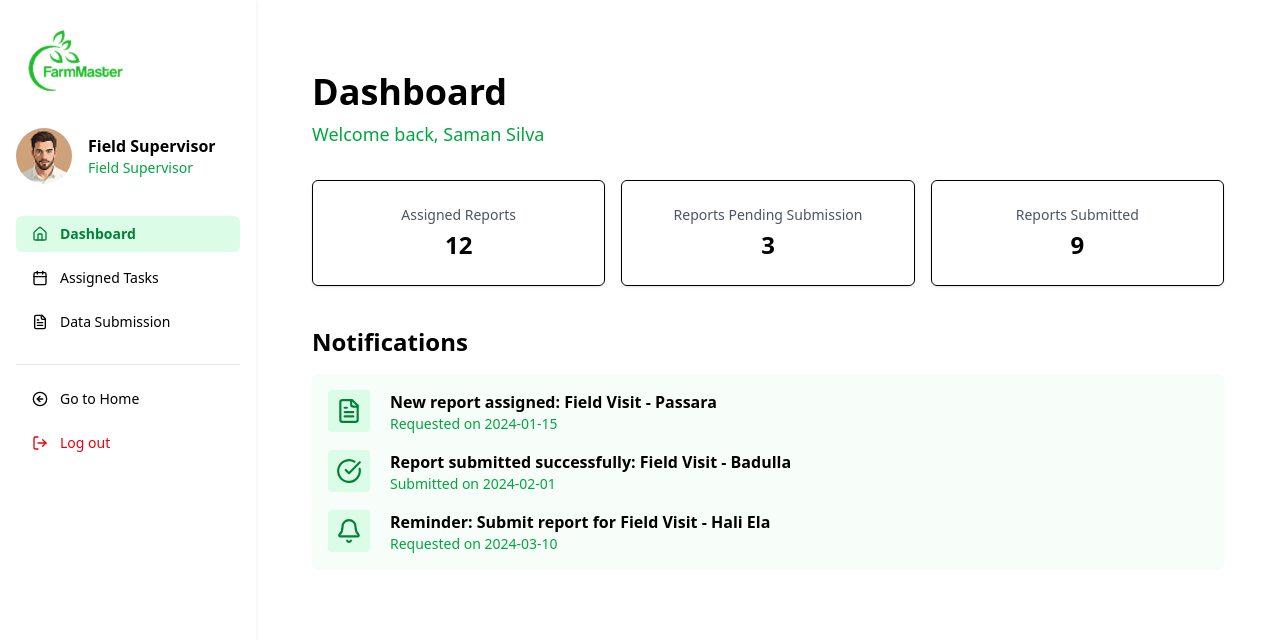
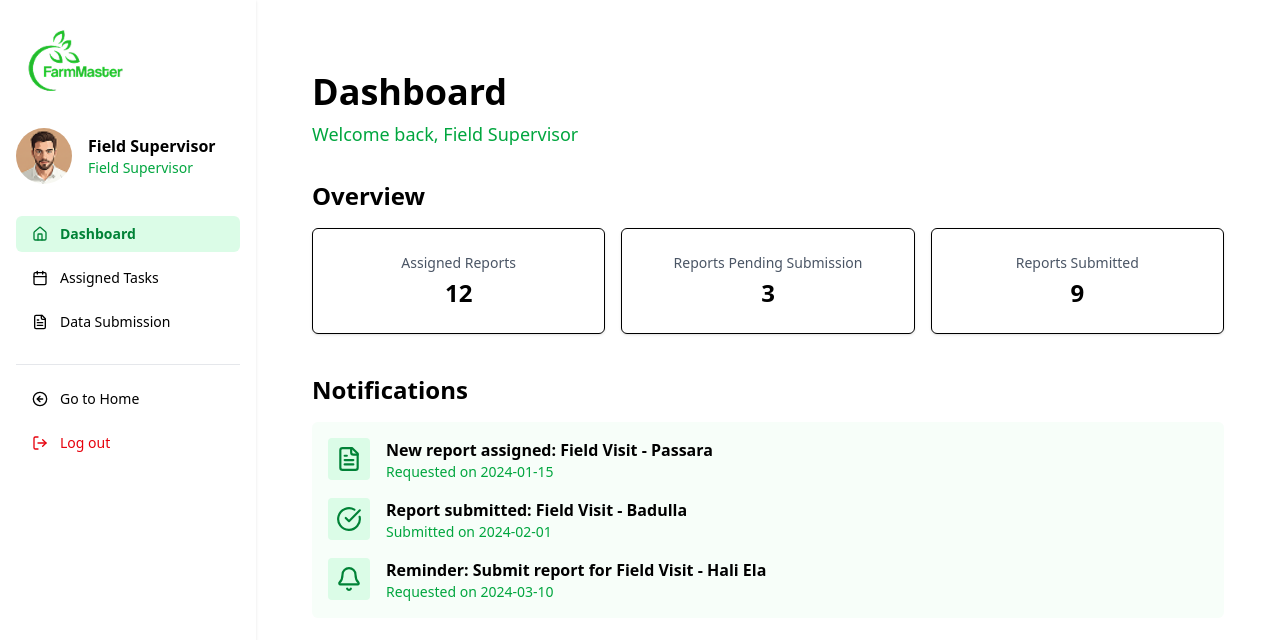
Before and after one commit to NayanaJayawickrama/FARMMASTER, a React (Vite) app: page /fieldsupervisordashboard in a window 1280 px wide. Shown: the top 640 px of the page. Built offline with nearby package versions, Linux system fonts and the light colour scheme.

Commit message:
Update some changes into user roles

```diff
--- a/src/components/buyerdashboard/BuyerDashboardContent.jsx
+++ b/src/components/buyerdashboard/BuyerDashboardContent.jsx
@@ -1,4 +1,4 @@
-import React from "react";
+import React, { useEffect, useState } from "react";
 import {
   ShoppingCart,
   CheckCircle,
@@ -7,13 +7,24 @@ import {
 } from "lucide-react";
 
 export default function BuyerDashboardContent() {
+  const [user, setUser] = useState(null);
+
+  useEffect(() => {
+    const storedUser = JSON.parse(localStorage.getItem("user"));
+    if (storedUser) {
+      setUser(storedUser);
+    }
+  }, []);
+
   return (
     <div className="p-4 md:p-10 font-poppins">
       {/* Header */}
       <div className="flex flex-col md:flex-row justify-between items-start md:items-center mb-10">
         <div>
           <h1 className="text-3xl md:text-4xl font-bold mb-2">Dashboard</h1>
-          <p className="text-green-600 mt-1">Welcome back, Emily Perera</p>
+          <p className="text-green-600 mt-1">
+            Welcome back, {user?.name || "Buyer"}
+          </p>
         </div>
         <button className="border border-black px-4 py-2 rounded-md hover:bg-gray-100 flex items-center gap-2 font-bold text-black mt-4 md:mt-0">
           <Repeat size={20} />
@@ -29,7 +40,7 @@ export default function BuyerDashboardContent() {
         </div>
         <div className="border rounded-md p-6 shadow-sm text-center">
           <p className="text-sm text-gray-600">Total Spendings</p>
-          <p className="text-2xl font-bold mt-1">10 000 LKR</p>
+          <p className="text-2xl font-bold mt-1">10,000 LKR</p>
         </div>
         <div className="border rounded-md p-6 shadow-sm text-center">
           <p className="text-sm text-gray-600">Purchase History</p>
--- a/src/components/fieldsupervisordashboard/FSDashboardContent.jsx
+++ b/src/components/fieldsupervisordashboard/FSDashboardContent.jsx
@@ -1,7 +1,16 @@
-import React from "react";
+import React, { useEffect, useState } from "react";
 import { FileText, CheckCircle, Bell } from "lucide-react";
 
 export default function FSDashboardContent() {
+  const [user, setUser] = useState(null);
+
+  useEffect(() => {
+    const storedUser = JSON.parse(localStorage.getItem("user"));
+    if (storedUser) {
+      setUser(storedUser);
+    }
+  }, []);
+
   return (
     <div className="p-4 md:p-10">
       {/* Top Section */}
@@ -9,13 +18,14 @@ export default function FSDashboardContent() {
         <div>
           <h1 className="text-3xl md:text-4xl font-bold">Dashboard</h1>
           <p className="text-sm md:text-lg text-green-600 mt-2">
-            Welcome back, Saman Silva
+            Welcome back, {user?.name || "Field Supervisor"}
           </p>
         </div>
       </div>
 
       {/* Overview Section */}
       <div className="mb-10">
+        <h2 className="text-2xl font-bold mb-4">Overview</h2>
         <div className="grid grid-cols-1 sm:grid-cols-2 md:grid-cols-3 gap-4">
           <div className="border rounded-md p-6 shadow-sm text-center">
             <p className="text-sm text-gray-600">Assigned Reports</p>
@@ -36,7 +46,8 @@ export default function FSDashboardContent() {
       <div className="mb-10">
         <h2 className="text-2xl font-bold mb-4">Notifications</h2>
         <ul className="space-y-4 bg-green-50/50 p-4 rounded-md">
-          <li className="flex items-start gap-5">
+          {/* Notification 1 */}
+          <li className="flex items-start gap-4">
             <div className="bg-green-100 rounded-sm p-2">
               <FileText className="text-green-700" size={26} />
             </div>
@@ -44,23 +55,25 @@ export default function FSDashboardContent() {
               <p className="font-semibold">
                 New report assigned: Field Visit - Passara
               </p>
-              <p className="text-sm text-green-600">
-                Requested on 2024-01-15
-              </p>
+              <p className="text-sm text-green-600">Requested on 2024-01-15</p>
             </div>
           </li>
-          <li className="flex items-start gap-5">
+
+          {/* Notification 2 */}
+          <li className="flex items-start gap-4">
             <div className="bg-green-100 rounded-sm p-2">
               <CheckCircle className="text-green-700" size={26} />
             </div>
             <div>
               <p className="font-semibold">
-                Report submitted successfully: Field Visit - Badulla
+                Report submitted: Field Visit - Badulla
               </p>
               <p className="text-sm text-green-600">Submitted on 2024-02-01</p>
             </div>
           </li>
-          <li className="flex items-start gap-5">
+
+          {/* Notification 3 */}
+          <li className="flex items-start gap-4">
             <div className="bg-green-100 rounded-sm p-2">
               <Bell className="text-green-700" size={26} />
             </div>
--- a/src/components/financialmanagerdashboard/FMDashboardContent.jsx
+++ b/src/components/financialmanagerdashboard/FMDashboardContent.jsx
@@ -1,4 +1,4 @@
-import React from "react";
+import React, { useEffect, useState } from "react";
 import { LineChart, Line, XAxis, ResponsiveContainer } from "recharts";
 import { NavLink } from "react-router-dom";
 
@@ -13,13 +13,22 @@ const data = [
 ];
 
 export default function FinancialDashboardContent() {
+  const [userName, setUserName] = useState("");
+
+  useEffect(() => {
+    const storedUser = JSON.parse(localStorage.getItem("user"));
+    if (storedUser?.name) {
+      setUserName(storedUser.name);
+    }
+  }, []);
+
   return (
     <div className="p-4 md:p-10 font-poppins">
       {/* Header */}
       <div className="mb-8 mt-4">
         <h1 className="text-3xl md:text-4xl font-bold">Dashboard</h1>
         <p className="text-sm md:text-lg text-green-600 mt-2">
-          Welcome back, Ruwani Almeda
+          Welcome back, {userName || "Financial Manager"}
         </p>
       </div>
 
@@ -68,9 +77,7 @@ export default function FinancialDashboardContent() {
 
       {/* Quick Actions */}
       <div className="mb-6">
-        <h2 className="text-3xl font-bold mb-6 text-green-700">
-          Quick Actions
-        </h2>
+        <h2 className="text-3xl font-bold mb-6 text-green-700">Quick Actions</h2>
         <div className="flex flex-wrap gap-4">
           <NavLink to="/transactions">
             <button className="bg-green-100 text-black px-4 py-2 rounded-md font-semibold hover:bg-green-600 hover:text-white transition">
--- a/src/components/operationalmanagerdashboard/DashboardContent.jsx
+++ b/src/components/operationalmanagerdashboard/DashboardContent.jsx
@@ -1,16 +1,25 @@
-import React from "react";
-import { FileText, Handshake, Leaf } from "lucide-react";
+import React, { useEffect, useState } from "react";
+import { FileText, Handshake } from "lucide-react";
 import { NavLink } from "react-router-dom";
 
 export default function DashboardContent() {
+  const [userName, setUserName] = useState("");
+
+  useEffect(() => {
+    const storedUser = JSON.parse(localStorage.getItem("user"));
+    if (storedUser?.name) {
+      setUserName(storedUser.name);
+    }
+  }, []);
+
   return (
-    <div className="p-4 md:p-10">
+    <div className="p-4 md:p-10 font-poppins">
       {/* Top Section */}
       <div className="flex flex-col md:flex-row items-start md:items-center justify-between mb-8 mt-4">
         <div>
           <h1 className="text-3xl md:text-4xl font-bold">Dashboard</h1>
           <p className="text-sm md:text-lg text-green-600 mt-2">
-            Welcome back, Helani Silva
+            Welcome back, {userName || "Operational Manager"}
           </p>
         </div>
       </div>
--- a/src/pages/Login.jsx
+++ b/src/pages/Login.jsx
@@ -104,7 +104,7 @@ const Login = () => {
             <select value={accountType} onChange={(e) => setAccountType(e.target.value)} className="w-full border rounded-md px-4 py-2 focus:outline-none focus:ring-2 focus:ring-green-500" required>
               <option value="">Select your account type</option>
               <option value="Landowner">Landowner</option>
-              <option value="Supervisor">Supervisor</option>
+              <option value="Supervisor">Field Supervisor</option>
               <option value="Buyer">Buyer</option>
               <option value="Operational Manager">Operational Manager</option>
               <option value="Financial Manager">Financial Manager</option>
```
